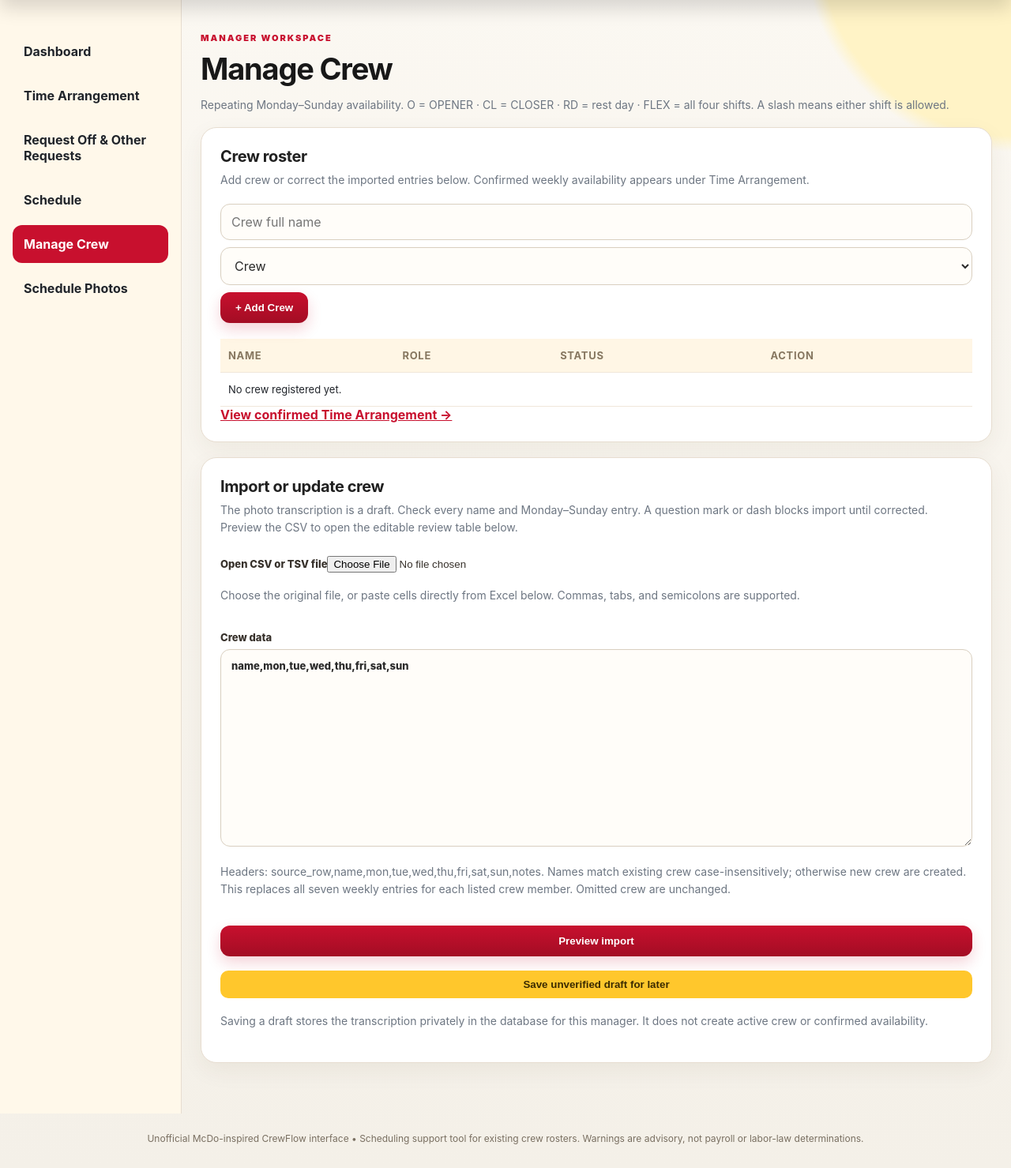
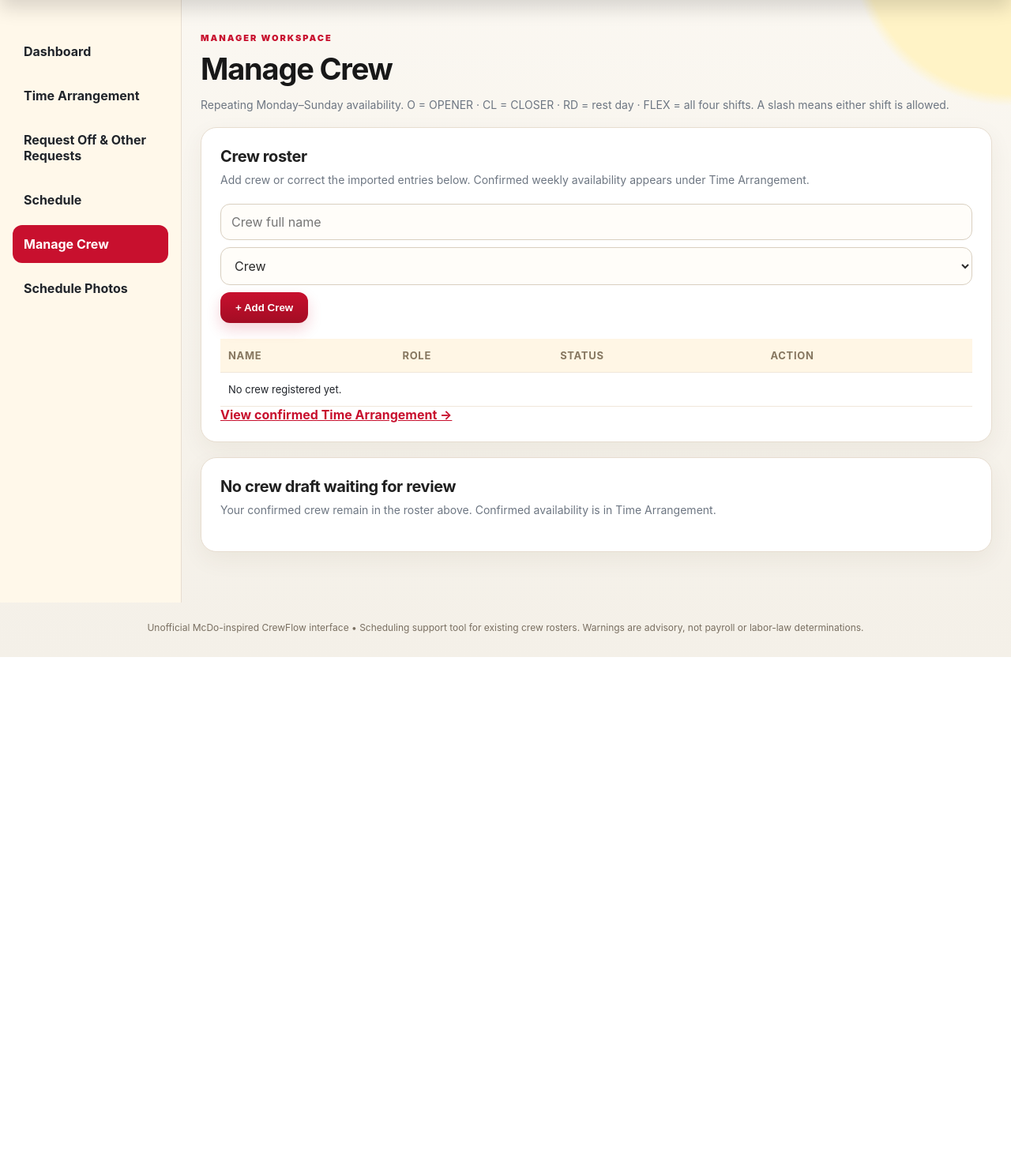
Before and after one commit to Vanix19/579-Mcdo-Davao-Pampanga, a Flask app: page /admin/manage-crew in a window 1280 px wide. Shown: the part 69-1548 px from the top of the page at 79% size. After the commit the page ends 901 px from the top, so only its background shows below. Run offline with Flask 3, Linux system fonts and the light colour scheme; the visitor is signed in with stand-in values (Sample User, id 1); data that the repository does not hold is empty; parts of the project's set-up code (start-up, migrations or seed data) failed here and were passed over; some libraries are stand-ins or nearby versions.

Commit message:
Add files via upload

```diff
--- a/crew_schedule_assistant/app.py
+++ b/crew_schedule_assistant/app.py
@@ -376,10 +376,24 @@ def weekly():
         with db() as c:
             stored_draft=c.execute('SELECT csv_text FROM admin_availability_drafts WHERE admin_id=%s',(session['admin'],)).fetchone()
         if stored_draft:csv_text=stored_draft['csv_text']
+        if csv_text.strip() not in ('','name,mon,tue,wed,thu,fri,sat,sun'):
+            try:
+                rows=parse_csv(csv_text)
+            except ValueError:
+                errors.append('The saved draft could not be opened. Your saved data is unchanged.')
     if request.method=='POST':
         if not secrets.compare_digest(request.form.get('csrf',''),csrf):abort(400)
         csv_text=request.form.get('csv_text','')
         try:
+            if request.form.get('action')=='stage_grid':
+                csv_text=csv_from_grid(request.form,include_all=True)
+                rows=parse_csv(csv_text)
+                with db() as c:
+                    c.execute('''INSERT INTO admin_availability_drafts(admin_id,csv_text) VALUES (%s,%s)
+                        ON CONFLICT(admin_id) DO UPDATE SET csv_text=EXCLUDED.csv_text,updated_at=CURRENT_TIMESTAMP''',
+                        (session['admin'],csv_text))
+                flash('Draft edits saved. Confirmed Time Arrangement has not changed.','success')
+                return redirect(url_for('weekly'))
             if request.form.get('action')=='stage':
                 rows=parse_csv(csv_text)
                 with db() as c:
@@ -403,7 +417,7 @@ def weekly():
                 csv_text=csv_from_grid(request.form)
             rows=parse_csv(csv_text)
             if any(r['errors'] for r in rows):
-                errors.append('Correct the flagged entries in the review table or CSV, then preview again. Nothing has been saved.')
+                errors.append('Correct the flagged entries below, then preview again. Use Save draft to keep unfinished edits.')
             else:
                 token=signer.dumps({'csv':csv_text,'admin':session['admin'],'csrf':csrf})
         except (BadSignature,SignatureExpired):
--- a/crew_schedule_assistant/templates/weekly.html
+++ b/crew_schedule_assistant/templates/weekly.html
@@ -19,21 +19,9 @@
 <a class="linkbutton" href="{{url_for('dashboard',section='ta')}}">View confirmed Time Arrangement →</a>
 </section>
 <section class="panel section">
-<h2>Import or update crew</h2>
-<p>The photo transcription is a draft. Check every name and Monday–Sunday entry. A question mark or dash blocks import until corrected. Preview the CSV to open the editable review table below.</p>
 {% for error in errors %}<div class="notice error">{{error}}</div>{% endfor %}
-<form method="post" class="stack">
-<input type="hidden" name="csrf" value="{{csrf}}">
-<label>Open CSV or TSV file<input type="file" id="crewDataFile" accept=".csv,.tsv,.txt"></label>
-<p id="fileStatus" role="status">Choose the original file, or paste cells directly from Excel below. Commas, tabs, and semicolons are supported.</p>
-<label>Crew data<textarea id="crewDataText" name="csv_text" rows="14" spellcheck="false" required>{{csv_text}}</textarea></label>
-<p>Headers: source_row,name,mon,tue,wed,thu,fri,sat,sun,notes. Names match existing crew case-insensitively; otherwise new crew are created. This replaces all seven weekly entries for each listed crew member. Omitted crew are unchanged.</p>
-<button class="primary" name="action" value="preview">Preview import</button>
-<button class="secondary" name="action" value="stage">Save unverified draft for later</button>
-<p>Saving a draft stores the transcription privately in the database for this manager. It does not create active crew or confirmed availability.</p>
-</form>
 {% if rows %}
-<h2 class="section">Review · {{rows|length}} crew</h2>
+<h2>Review · {{rows|length}} crew</h2>
 <p>Correct names and shift labels here. Untick a row to leave it out of this import. Click Preview corrected rows after any edits; only a valid preview can be saved.</p>
 <form method="post">
 <input type="hidden" name="csrf" value="{{csrf}}">
@@ -51,28 +39,19 @@
 <tr class="review-notes"><td colspan="10">{% if r.errors %}<details open><summary class="unmatched-crew">{{r.errors|length}} item(s) to check on row {{r.source_row}}</summary>{% for error in r.errors %}<div class="unmatched-crew">{{error}}</div>{% endfor %}<small>{{r.notes}}</small></details>{% elif r.notes %}<details><summary>Source note · row {{r.source_row}}</summary><small>{{r.notes}}</small></details>{% endif %}</td></tr>
 {% endfor %}</tbody>
 </table></div>
-<button class="secondary" name="action" value="review_grid">Preview corrected rows</button>
+<div class="crew-row-actions section"><button class="secondary" name="action" value="review_grid">Preview corrected rows</button><button class="primary" name="action" value="stage_grid">Save all draft edits</button></div>
+<p>Save draft keeps every row, including unticked rows. Only the ticked rows are included when you preview for confirmation.</p>
 </form>
+{% else %}<h2>No crew draft waiting for review</h2><p>Your confirmed crew remain in the roster above. Confirmed availability is in Time Arrangement.</p>
 {% endif %}
 {% if token %}
 <form method="post" class="stack">
 <input type="hidden" name="csrf" value="{{csrf}}"><input type="hidden" name="token" value="{{token}}">
 <label><input type="checkbox" name="reviewed" value="yes" required> I checked every name and all seven days in this preview and want to save these weekly profiles.</label>
-<p>Saving uses exactly this preview. If you edit the CSV above, preview again first.</p>
+<p>Saving uses exactly this preview. If you change any row above, preview corrected rows again first.</p>
 <button class="primary" name="action" value="save">Confirm {{rows|length}} crew and show in Time Arrangement</button>
 </form>
 {% endif %}
 </section>
-<script>
-document.getElementById('crewDataFile').addEventListener('change',async function(){
-  const file=this.files[0],status=document.getElementById('fileStatus');
-  if(!file)return;
-  if(file.size>128000){status.textContent='Choose a file smaller than 128 KB.';this.value='';return;}
-  try{
-    const text=new TextDecoder('utf-8',{fatal:true}).decode(await file.arrayBuffer());
-    document.getElementById('crewDataText').value=text;
-    status.textContent='File loaded. Click Preview import to check the names and shifts. Nothing has been saved yet.';
-  }catch(error){status.textContent='Could not read this file. Save it as CSV UTF-8 or TSV and try again.';this.value='';}
-});
-</script>
+
 {% endblock %}
--- a/crew_schedule_assistant/weekly_availability.py
+++ b/crew_schedule_assistant/weekly_availability.py
@@ -8,7 +8,7 @@ ALIASES = {'O':'OPENER','OPENER':'OPENER','MID':'MID','CL':'CLOSER','CLOSER':'CL
 LABELS = ('O','MID','CL','GY','FLEX','RD','O/MID','O/CL','O/GY','MID/CL','MID/GY','CL/GY',
           'O/MID/CL','O/MID/GY','O/CL/GY','MID/CL/GY','O/MID/CL/GY')
 
-def csv_from_grid(form):
+def csv_from_grid(form, include_all=False):
     names=form.getlist('crew_name')
     included=set(form.getlist('include'))
     columns={key:form.getlist(key) for key in ('source_row','notes',*DAYS)}
@@ -18,7 +18,7 @@ def csv_from_grid(form):
     writer=csv.DictWriter(output,fieldnames=('source_row','name',*DAYS,'notes'))
     writer.writeheader()
     for index,name in enumerate(names):
-        if str(index) in included:
+        if include_all or str(index) in included:
             writer.writerow({'name':name,**{key:values[index] for key,values in columns.items()}})
     return output.getvalue()
 
```
